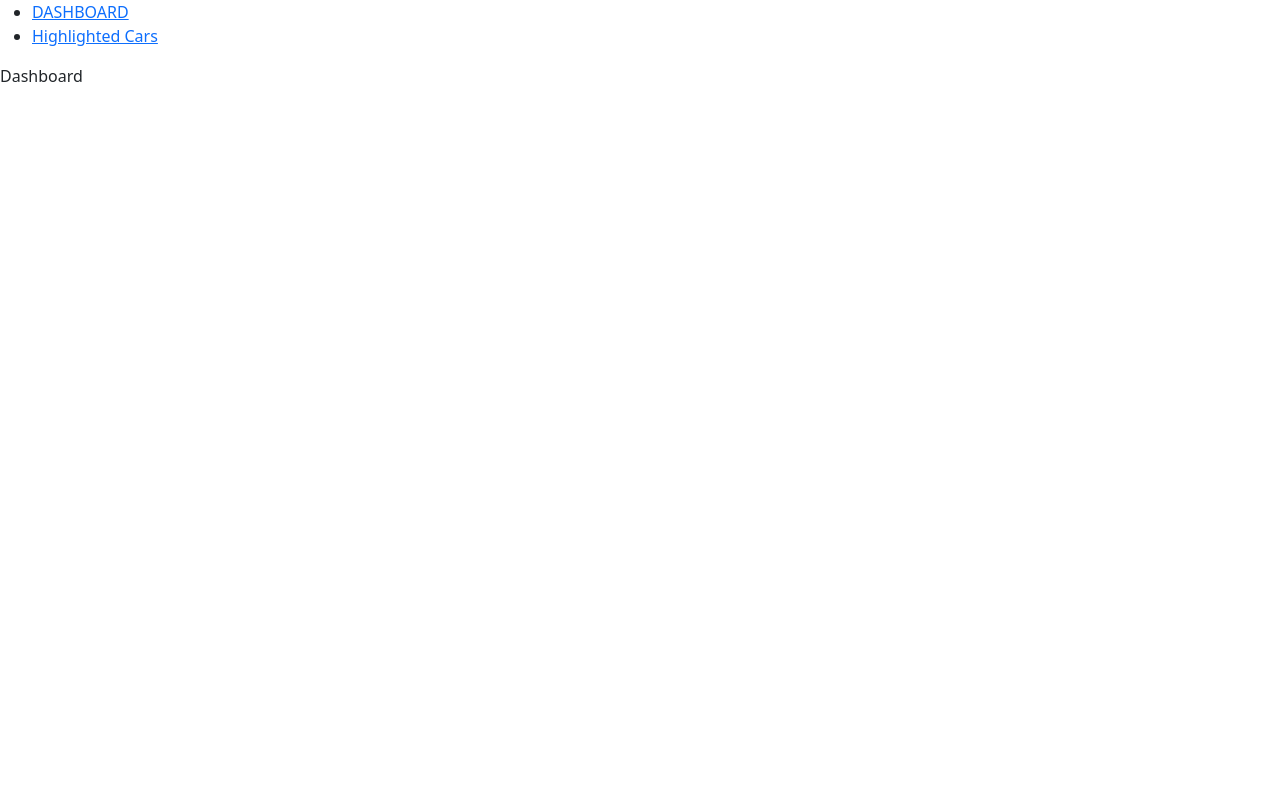
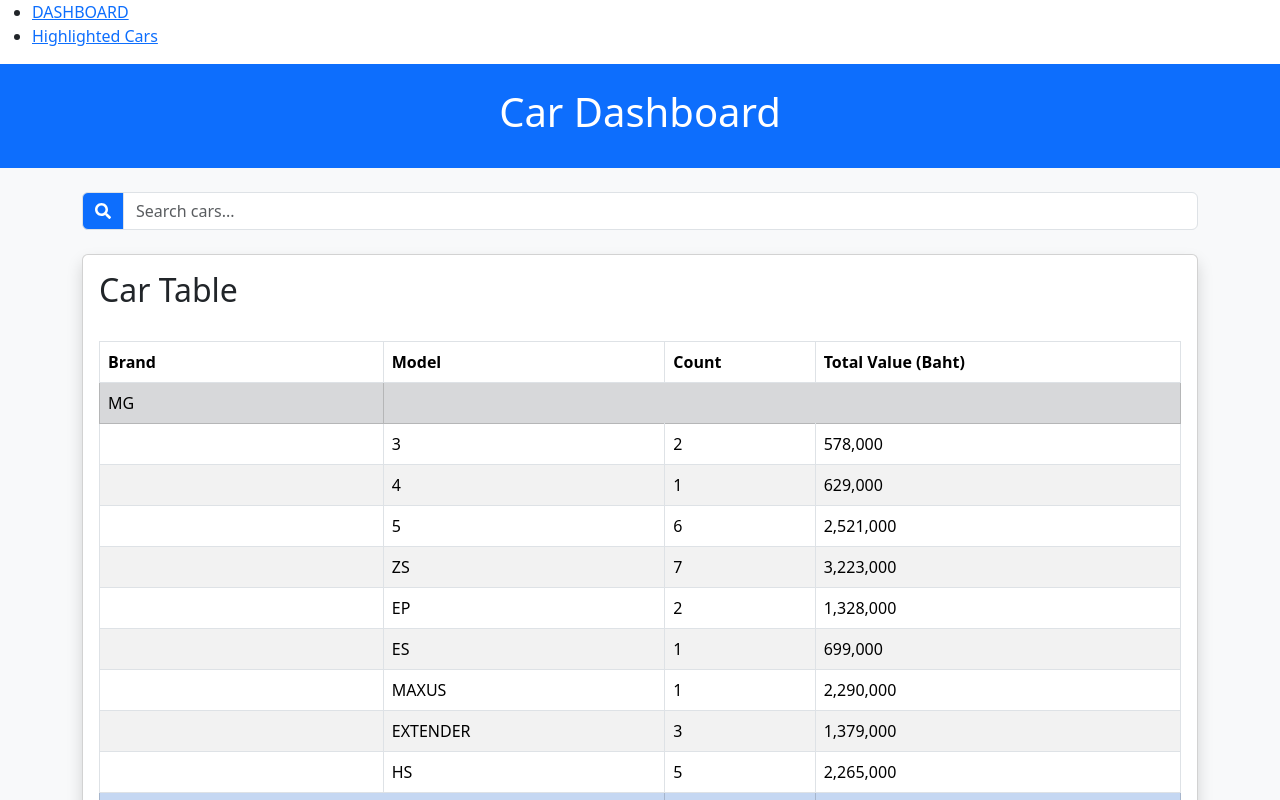
Before and after one commit to MyoMyatMin/car-market-analytics, a React (Vite) app: page / in a window 1280 px wide. Shown: the top 800 px of the page. Built offline with nearby package versions, Linux system fonts and the light colour scheme.

Commit message:
Added react-iocns and update Dashboard

```diff
--- a/package.json
+++ b/package.json
@@ -16,6 +16,7 @@
     "react-bootstrap": "^2.10.4",
     "react-chartjs-2": "^5.2.0",
     "react-dom": "^18.3.1",
+    "react-icons": "^5.3.0",
     "react-router": "6",
     "react-router-dom": "6"
   },
--- a/src/components/Dashboard.jsx
+++ b/src/components/Dashboard.jsx
@@ -1,14 +1,120 @@
-import React from "react";
+import React, { useState, useEffect } from "react";
+import data from "../data/taladrod-cars.json";
 import CarTable from "./CarTable";
-import PieChart from "./PieChart";
+import BrandPieChart from "./PieChart";
 import StackedBarChart from "./StackedBarChart";
+import "bootstrap/dist/css/bootstrap.min.css";
+import { FaSearch } from "react-icons/fa";
 
 const Dashboard = () => {
+  const [cars, setCars] = useState([]);
+  const [searchQuery, setSearchQuery] = useState("");
+
+  useEffect(() => {
+    setCars(data.Cars);
+  }, []);
+
+  const filteredCars = cars.filter((car) =>
+    car.NameMMT.toLowerCase().includes(searchQuery.toLowerCase())
+  );
+
+  const carsByBrandAndModel = processCarData(cars);
+  const carsByBrandAndModelForTable = processCarData(filteredCars);
+
   return (
-    <div>
-      <p>Dashboard</p>
+    <div className="container-fluid bg-light min-vh-100">
+      <Header />
+      <div className="container">
+        <SearchControls
+          searchQuery={searchQuery}
+          setSearchQuery={setSearchQuery}
+        />
+        <CarTableSection data={carsByBrandAndModelForTable} />
+        <ChartSection carsByBrandAndModel={carsByBrandAndModel} />
+      </div>
     </div>
   );
 };
 
+const Header = () => (
+  <div className="row">
+    <div className="col-12 bg-primary text-white py-4 mb-4">
+      <h1 className="text-center">Car Dashboard</h1>
+    </div>
+  </div>
+);
+
+const SearchControls = ({ searchQuery, setSearchQuery }) => (
+  <div className="row mb-4">
+    <div className="col-md-12">
+      <div className="input-group">
+        <span className="input-group-text bg-primary text-white">
+          <FaSearch />
+        </span>
+        <input
+          type="text"
+          className="form-control"
+          placeholder="Search cars..."
+          value={searchQuery}
+          onChange={(e) => setSearchQuery(e.target.value)}
+        />
+      </div>
+    </div>
+  </div>
+);
+
+const CarTableSection = ({ data }) => (
+  <div className="card mb-4 shadow">
+    <div className="card-body">
+      <h2 className="card-title">Car Table</h2>
+      <CarTable data={data} />
+    </div>
+  </div>
+);
+
+const ChartSection = ({ carsByBrandAndModel }) => (
+  <div className="row">
+    <div className="col-md-6">
+      <div className="card mb-4 shadow">
+        <div className="card-body">
+          <h3 className="card-title">Brand Distribution</h3>
+          <BrandPieChart data={carsByBrandAndModel} />
+        </div>
+      </div>
+    </div>
+    <div className="col-md-6">
+      <div className="card mb-4 shadow">
+        <div className="card-body">
+          <h3 className="card-title">Brand and Model Comparison</h3>
+          <StackedBarChart data={carsByBrandAndModel} />
+        </div>
+      </div>
+    </div>
+  </div>
+);
+
+const processCarData = (carsData) => {
+  return carsData.reduce((acc, car) => {
+    const { NameMMT, Prc } = car;
+    const [brand, model] = NameMMT.split(" ");
+    const price = parseInt(Prc.replace(/,/g, ""), 10);
+
+    if (!acc[brand]) {
+      acc[brand] = { totalValue: 0, totalCount: 0, models: {} };
+    }
+
+    acc[brand].totalValue += price;
+    acc[brand].totalCount += 1;
+
+    if (!acc[brand].models[model]) {
+      acc[brand].models[model] = { value: 0, count: 0 };
+    }
+
+    acc[brand].models[model].value += price;
+    acc[brand].models[model].count += 1;
+
+    return acc;
+  }, {});
+};
+
 export default Dashboard;
```
Also changed, not shown: 1 other file (tests, documents, lock files or other folders).
